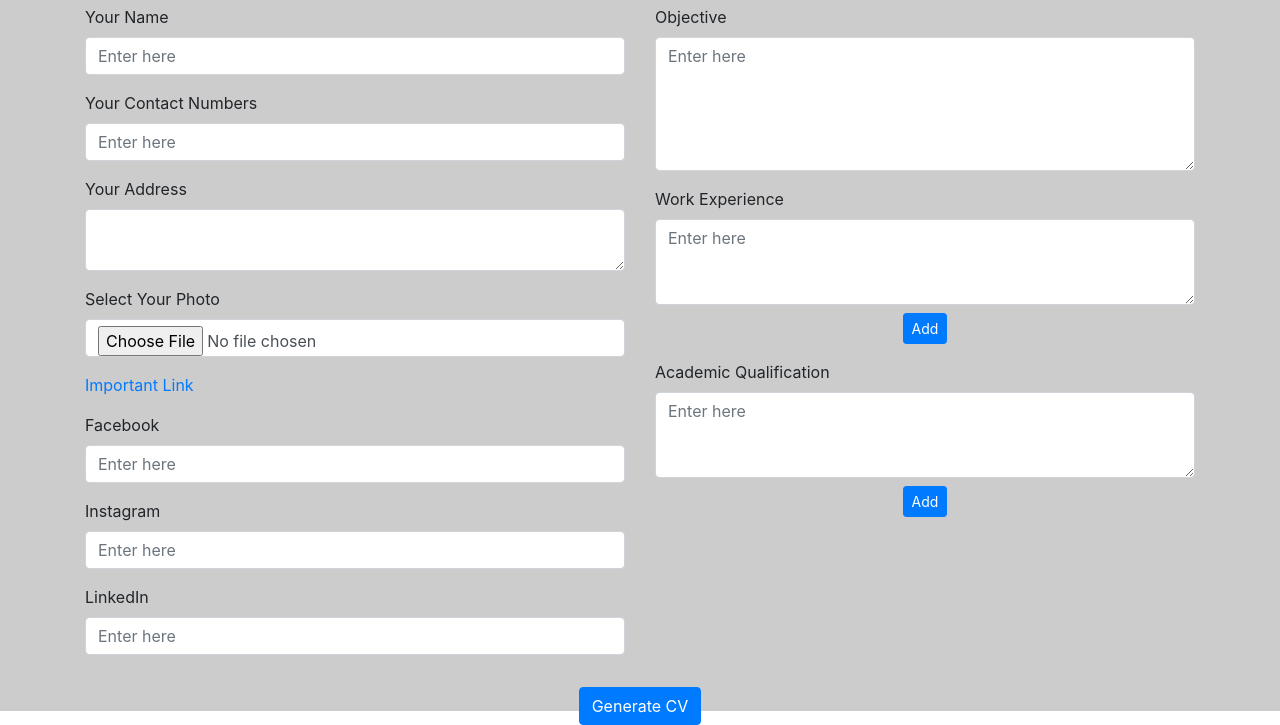
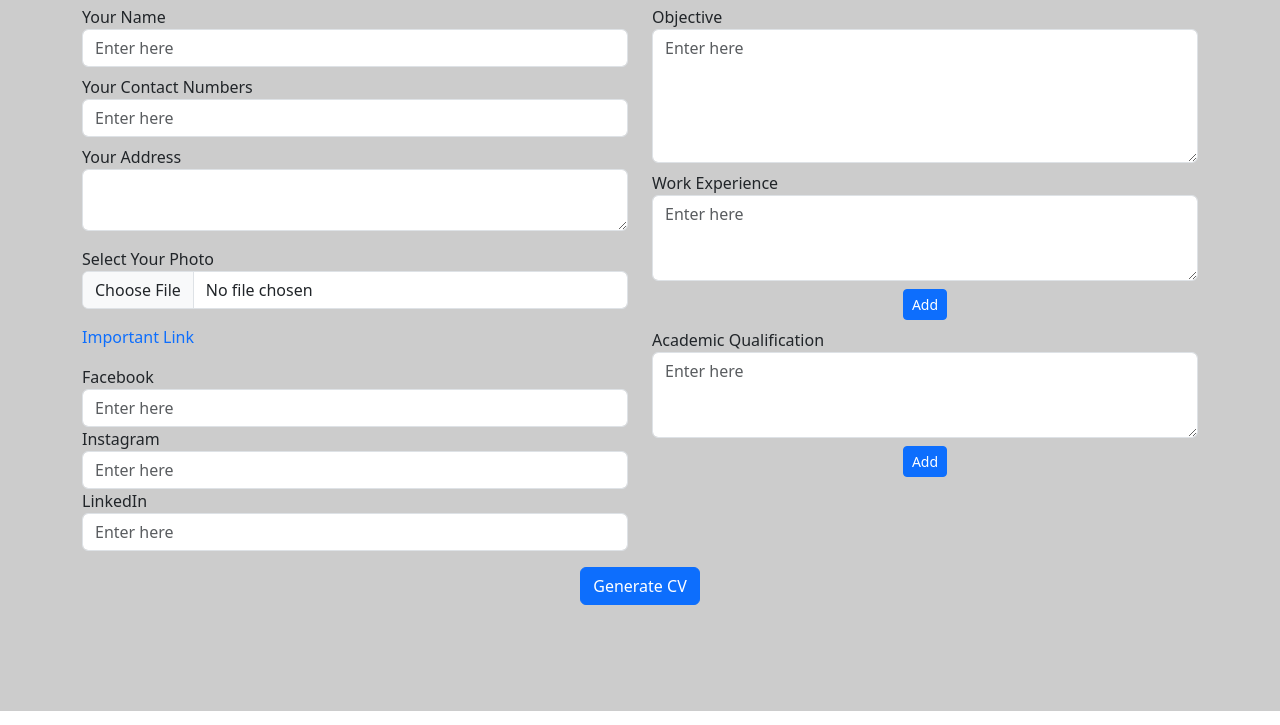
Before and after one commit to krpradeep0828/Resume-Generator, a plain HTML site: page index.html in a window 1280 px wide. Shown: the part 93-818 px from the top of the page. Drawn offline with nearby package versions, Linux system fonts and the light colour scheme.

Commit message:
some changes

```diff
--- a/index.html
+++ b/index.html
@@ -6,8 +6,8 @@
     <meta name="viewport" content="width=device-width, initial-scale=1.0">
     <title>Resume Generator</title>
     <link rel="stylesheet" href="style.css">
-    <link rel="stylesheet" href="./node_modules/bootstrap/dist/css/bootstrap.css">
-    <link rel="stylesheet" href="./node_modules/bootstrap-icons/font/bootstrap-icons.css">
+    <link href="https://cdn.jsdelivr.net/npm/bootstrap@5.3.2/dist/css/bootstrap.min.css" rel="stylesheet" integrity="sha384-T3c6CoIi6uLrA9TneNEoa7RxnatzjcDSCmG1MXxSR1GAsXEV/Dwwykc2MPK8M2HN" crossorigin="anonymous">
+
 </head>
 
 <body>
@@ -182,8 +182,8 @@
     </div>
 
 
-    <script src="./node_modules/jquery/dist/jquery.js"></script>
-    <script src="./node_modules/bootstrap/dist/js/bootstrap.bundle.js"></script>
+    <script src="https://cdn.jsdelivr.net/npm/bootstrap@5.3.2/dist/js/bootstrap.bundle.min.js" integrity="sha384-C6RzsynM9kWDrMNeT87bh95OGNyZPhcTNXj1NW7RuBCsyN/o0jlpcV8Qyq46cDfL" crossorigin="anonymous"></script>
+
     <script src="script.js"></script>
 </body>
 
```
